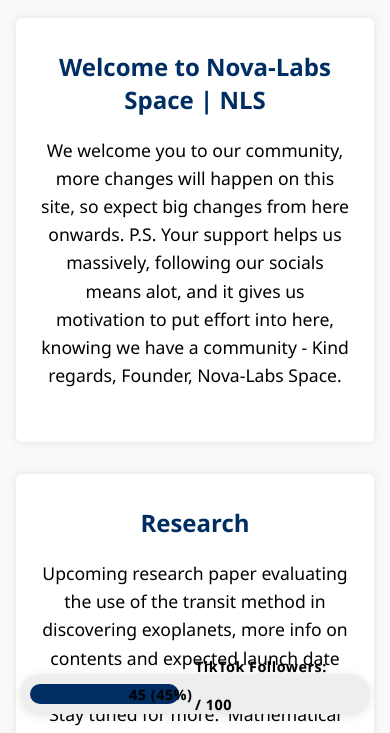
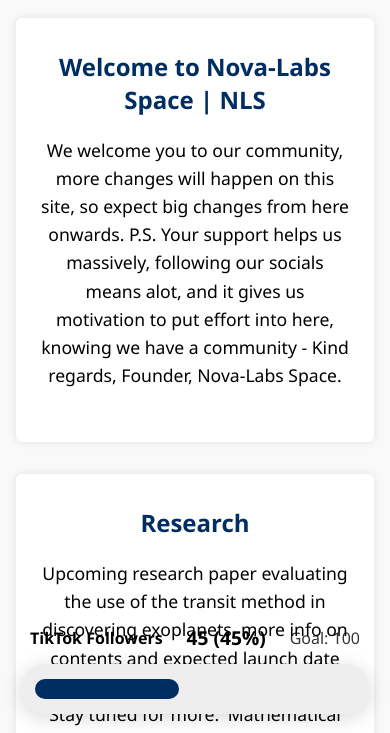
Before and after one commit to flapp-jackk1/flapp-jackk1.github.io, a plain HTML site: page index.html in a window 390 px wide. Shown: the part 110-843 px from the top of the page. Drawn offline with Linux system fonts and the light colour scheme.

Commit message:
Update index.html

```diff
--- a/index.html
+++ b/index.html
@@ -385,21 +385,20 @@
     /* TikTok Follower Bar Styles */
     .follower-bar-container {
       position: fixed;
-      right: 0;
+      right: 40px;
       top: 50%;
       transform: translateY(-50%);
-      width: 40px;
-      height: 300px;
+      width: 60px;
+      height: 80vh;
       background: var(--follower-bar-bg);
       transition: all 0.3s ease;
       z-index: 99;
-      border-radius: 20px;
-      margin-right: 20px;
-      padding: 10px;
+      border-radius: 30px;
+      padding: 15px;
       display: flex;
       flex-direction: column;
       align-items: center;
-      box-shadow: 0 2px 10px rgba(0, 0, 0, 0.1);
+      box-shadow: 0 4px 20px rgba(0, 0, 0, 0.15);
     }
 
     .follower-bar-wrapper {
@@ -418,35 +417,40 @@
       width: 100%;
       background: var(--follower-bar-fill);
       transition: height 1s ease-in-out;
-      border-radius: 10px;
+      border-radius: 15px;
     }
 
-    .follower-text {
-      writing-mode: vertical-rl;
-      transform: rotate(180deg);
-      color: var(--follower-text);
-      font-weight: bold;
-      white-space: nowrap;
+    .follower-text-container {
       position: absolute;
-      left: 50%;
-      transform-origin: center;
-      z-index: 2;
-      text-shadow: 0 1px 2px rgba(0, 0, 0, 0.1);
-      font-size: 0.9em;
-      letter-spacing: 0.5px;
+      width: 200px;
+      right: 80px;
+      display: flex;
+      flex-direction: column;
+      align-items: flex-end;
+      pointer-events: none;
     }
 
     .follower-title {
-      top: -5px;
+      top: 20px;
+      font-size: 1.2em;
+      font-weight: bold;
+      color: var(--follower-text);
+      margin-bottom: 10px;
+      white-space: nowrap;
     }
 
     .follower-count {
-      top: 50%;
-      transform: translateY(-50%) rotate(180deg);
+      font-size: 2em;
+      font-weight: bold;
+      color: var(--follower-text);
+      margin: 10px 0;
     }
 
     .follower-max {
-      bottom: -5px;
+      bottom: 20px;
+      font-size: 1.2em;
+      color: var(--follower-text);
+      opacity: 0.8;
     }
 
     @media screen and (max-width: 767px) {
@@ -456,9 +460,9 @@
         right: 20px;
         left: 20px;
         width: calc(100% - 40px);
-        height: 40px;
+        height: 50px;
         transform: none;
-        border-radius: 20px;
+        border-radius: 25px;
       }
 
       .follower-bar-wrapper {
@@ -473,27 +477,30 @@
         transition: width 1s ease-in-out;
       }
 
-      .follower-text {
-        writing-mode: horizontal-tb;
-        transform: none;
+      .follower-text-container {
+        position: absolute;
+        width: 100%;
+        right: 0;
+        top: -40px;
+        flex-direction: row;
+        justify-content: space-between;
+        align-items: center;
+        padding: 0 10px;
       }
 
       .follower-title {
-        left: 10px;
-        top: 50%;
-        transform: translateY(-50%);
+        margin: 0;
+        font-size: 1em;
       }
 
       .follower-count {
-        left: 50%;
-        transform: translateX(-50%);
+        font-size: 1.2em;
+        margin: 0 10px;
       }
 
       .follower-max {
-        right: 10px;
-        left: auto;
-        top: 50%;
-        transform: translateY(-50%);
+        margin: 0;
+        font-size: 1em;
       }
     }
   </style>
@@ -515,11 +522,11 @@
     <div class="follower-bar-container">
       <div class="follower-bar-wrapper">
         <div class="follower-bar" id="follower-bar"></div>
-        <div class="follower-text">
-          <div class="follower-title">TikTok Followers:</div>
-          <div class="follower-count" id="follower-count">0</div>
-          <div class="follower-max">/ 100</div>
-        </div>
+      </div>
+      <div class="follower-text-container">
+        <div class="follower-title">TikTok Followers</div>
+        <div class="follower-count" id="follower-count">0 (0%)</div>
+        <div class="follower-max">Goal: 100</div>
       </div>
     </div>
 
```
